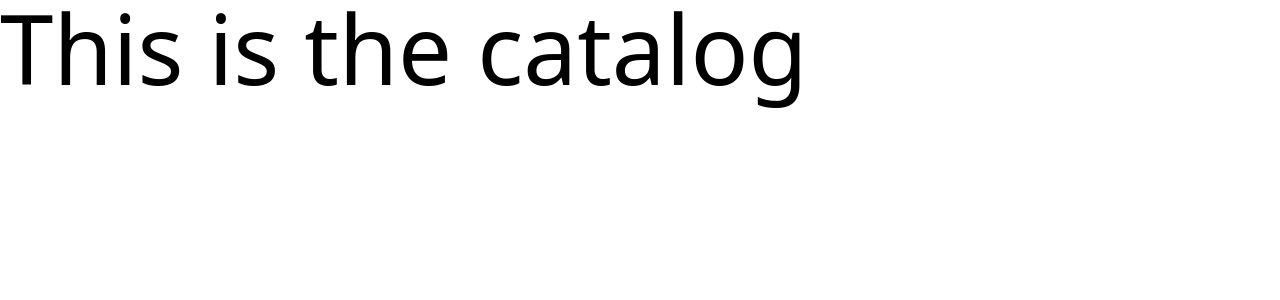
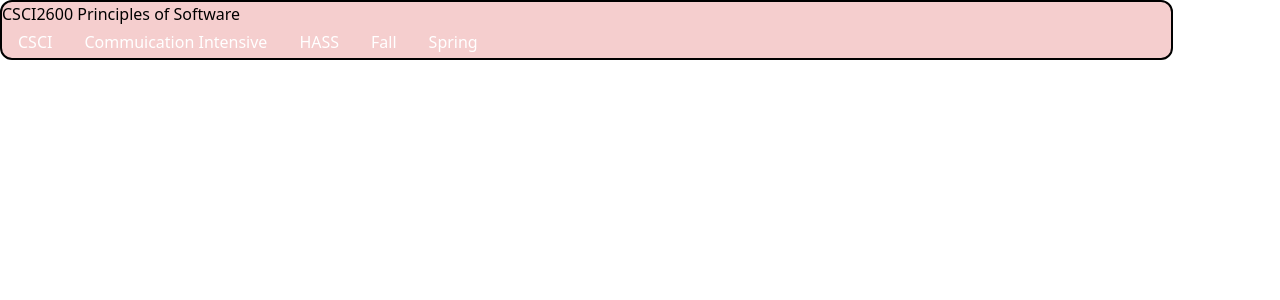
Before and after one commit to Project-CARPI/CARPI-Site, a React (Vite) app: page / in a window 1280 px wide. Shown: the top 300 px of the page. Built offline with nearby package versions, Linux system fonts and the light colour scheme.

Commit message:
Created files and put basic structure

```diff
--- a/src/components/Course.tsx
+++ /dev/null
@@ -1,7 +0,0 @@
-import React from "react";
-
-function Course() {
-  return <></>;
-}
-
-export default Course;
--- /dev/null
+++ b/src/components/Course/AddButton.tsx
@@ -0,0 +1,7 @@
+import React from "react";
+
+const AddButton = () => {
+  return <></>;
+};
+
+export default AddButton;
--- /dev/null
+++ b/src/components/Course/Course.tsx
@@ -0,0 +1,46 @@
+import React from "react";
+import Tag from "./Tag";
+import AddButton from "./AddButton";
+interface CourseType {
+  id: number;
+  name: string;
+  department: string;
+  code: string;
+  description: string;
+  attributesList: string[];
+  semestersOffered: string[];
+  courseCount: number;
+}
+
+interface CourseProps {
+  course: CourseType;
+}
+
+const Course: React.FC<CourseProps> = ({ course }) => {
+  return (
+    <>
+      <div className={`bg-[#F5CECE] border-2 border-black w-11/12 rounded-xl`}>
+        <div className={`w-4/5`}>
+          <p>
+            {course.department}
+            {course.code} {course.name}
+          </p>
+          <div className={`flex flex-wrap`}>
+            <Tag name={course.department} color={"4D5E87"} />
+            {course.attributesList.map((attr) => {
+              return <Tag name={attr} color={"4D5E87"} />;
+            })}
+            {course.semestersOffered.map((semester) => {
+              return <Tag name={semester} color={"4D5E87"} />;
+            })}
+          </div>
+        </div>
+        <div className={``}>
+          <AddButton />
+        </div>
+      </div>
+    </>
+  );
+};
+
+export default Course;
--- /dev/null
+++ b/src/components/Course/Tag.tsx
@@ -0,0 +1,17 @@
+import React from "react";
+
+interface TagProp {
+  name: string;
+  color: string;
+}
+const Tag: React.FC<TagProp> = ({ name, color }) => {
+  return (
+    <>
+      <div className={`bg-[#${color}] rounded-2xl text-white px-4 py-1`}>
+        {name}
+      </div>
+    </>
+  );
+};
+
+export default Tag;
--- a/src/pages/Catalog.tsx
+++ b/src/pages/Catalog.tsx
@@ -1,9 +1,21 @@
 import React from "react";
+import Course from "../components/Course/Course";
 
 function Catalog() {
+  const exampleCourse = {
+    id: 1,
+    name: "Principles of Software",
+    department: "CSCI",
+    code: "2600",
+    description:
+      "Lorem Ipsum is simply dummy text of the printing and typesetting industry. Lorem Ipsum has been the industry's standard dummy text ever since the 1500s, when an unknown printer took a galley of type and scrambled it to make a type specimen book. It has survived not only five centuries, but also the leap into electronic typesetting, remaining essentially unchanged. It was popularised in the 1960s with the release of Letraset sheets containing Lorem Ipsum passages, and more recently with desktop publishing software like Aldus PageMaker including versions of Lorem Ipsum.",
+    attributesList: ["Commuication Intensive", "HASS"],
+    semestersOffered: ["Fall", "Spring"],
+    courseCount: 4,
+  };
   return (
     <>
-      <h1 className="text-8xl">This is the catalog</h1>
+      <Course course={exampleCourse} />
     </>
   );
 }
```
